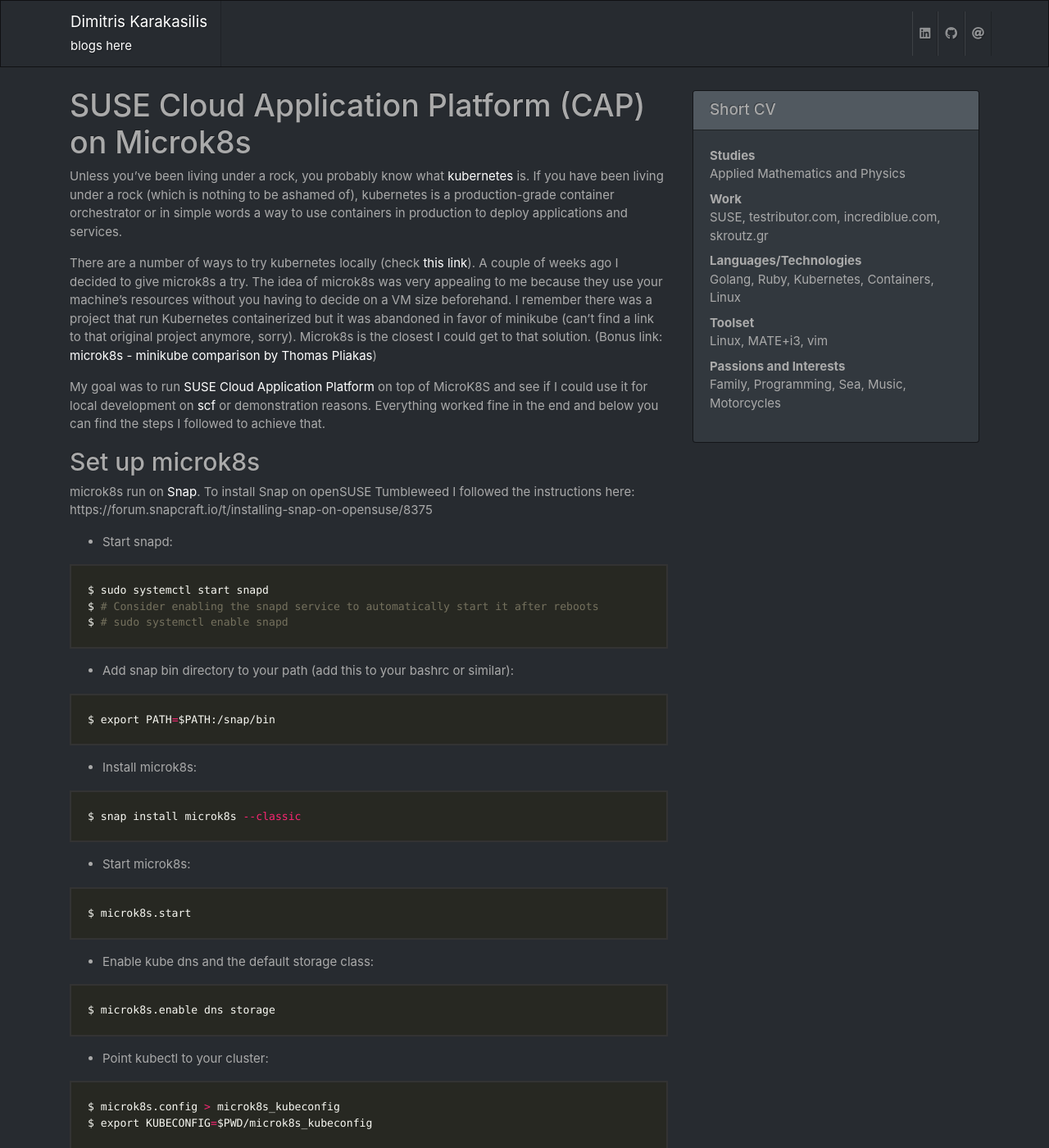
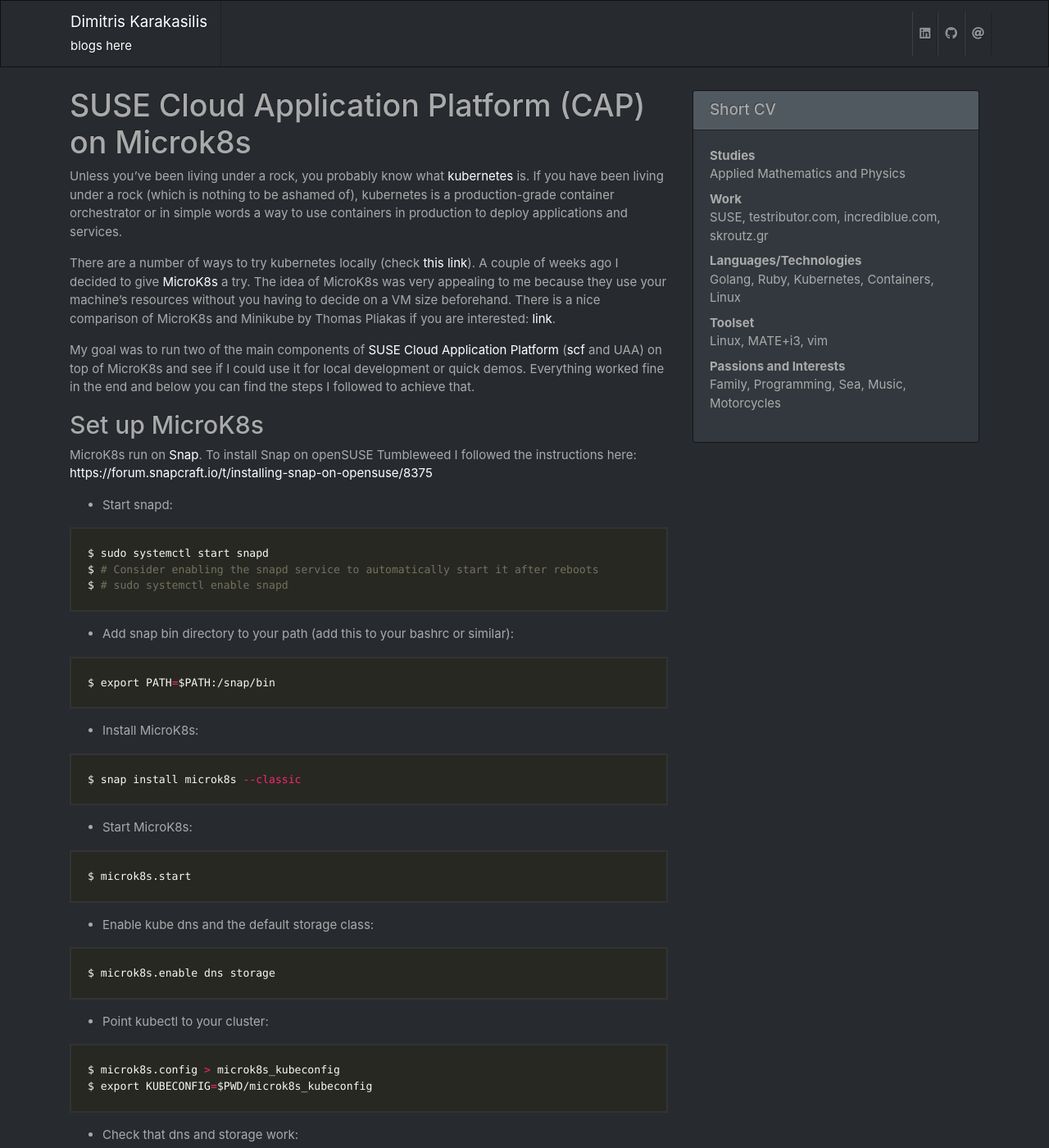
Before and after one commit to jimmykarily/myblog, a Jekyll site: the page built from _posts/2019-01-27-scf-on-microk8s.markdown, in a window 1280 px wide and 1400 px high. Shown: the whole window at 82% size. Built offline with Jekyll 4.4.1, drawn with Linux system fonts in a browser that asks for light colours; nearby versions of some CDN libraries; some of the changed text lies outside the part shown.

Commit message:
Finalize the post

````diff
--- a/_posts/2019-01-12-scf-on-microk8s.markdown
+++ b/_posts/2019-01-27-scf-on-microk8s.markdown
@@ -1,24 +1,23 @@
 ---
 layout: default
-title: "SUSE CloudFoundry on microk8s"
-description: A guide on how to setup scf on microk8s for development or demo
-date:   2019-01-12
+title: "SUSE CloudFoundry on MicroK8s"
+description: A guide on how to setup scf on MicroK8s for development or demo
+date:   2019-01-27
 #image: /images/lake_reflections.jpg
-tags: [microk8s, cloudfoundry, scf, suse, kubernetes]
+tags: [MicroK8s, cloudfoundry, scf, suse, kubernetes]
 ---
 
 # SUSE Cloud Application Platform (CAP) on Microk8s
 
 Unless you've been living under a rock, you probably know what [kubernetes](https://kubernetes.io/) is. If you have been living under a rock (which is nothing to be ashamed of), kubernetes is a production-grade container orchestrator or in simple words a way to use containers in production to deploy applications and services.
 
-There are a number of ways to try kubernetes locally (check [this link](https://kubernetes.io/docs/setup/pick-right-solution/#local-machine-solutions)). A couple of weeks ago I decided to give microk8s a try. The idea of microk8s was very appealing to me because they use your machine's resources without you having to decide on a VM size beforehand. I remember there was a project that run Kubernetes containerized but it was abandoned in favor of minikube (can't find a link to that original project anymore, sorry). Microk8s is the closest I could get to that solution.
-(Bonus link: [microk8s - minikube comparison by Thomas Pliakas](https://codefresh.io/kubernetes-tutorial/local-kubernetes-linux-minikube-vs-microk8s/))
+There are a number of ways to try kubernetes locally (check [this link](https://kubernetes.io/docs/setup/pick-right-solution/#local-machine-solutions)). A couple of weeks ago I decided to give [MicroK8s](https://microk8s.io/) a try. The idea of MicroK8s was very appealing to me because they use your machine's resources without you having to decide on a VM size beforehand. There is a nice comparison of MicroK8s and Minikube by Thomas Pliakas if you are interested: [link](https://codefresh.io/kubernetes-tutorial/local-kubernetes-linux-minikube-vs-microk8s/).
 
-My goal was to run [SUSE Cloud Application Platform](https://github.com/suse/scf) on top of MicroK8S and see if I could use it for local development on [scf](https://github.com/SUSE/scf) or demonstration reasons. Everything worked fine in the end and below you can find the steps I followed to achieve that.
+My goal was to run two of the main components of [SUSE Cloud Application Platform](https://www.suse.com/products/cloud-application-platform/)  ([scf](https://github.com/suse/scf) and UAA) on top of MicroK8s and see if I could use it for local development or quick demos. Everything worked fine in the end and below you can find the steps I followed to achieve that.
 
-## Set up microk8s
+## Set up MicroK8s
 
-microk8s run on [Snap](https://snapcraft.io/). To install Snap on openSUSE Tumbleweed I followed the instructions here: https://forum.snapcraft.io/t/installing-snap-on-opensuse/8375
+MicroK8s run on [Snap](https://snapcraft.io/). To install Snap on openSUSE Tumbleweed I followed the instructions here: [https://forum.snapcraft.io/t/installing-snap-on-opensuse/8375](https://forum.snapcraft.io/t/installing-snap-on-opensuse/8375)
 
 - Start snapd:
 
@@ -34,13 +33,13 @@
 $ export PATH=$PATH:/snap/bin
 ```
 
-- Install microk8s:
+- Install MicroK8s:
 
 ```bash
 $ snap install microk8s --classic
 ```
 
-- Start microk8s:
+- Start MicroK8s:
 
 ```bash
 $ microk8s.start
@@ -119,7 +118,7 @@
 search suse.de
 ```
 
-This (by default) was inherited inside the pods resolv.conf file (See here why: [kubernetes](https://kubernetes.io/docs/tasks/administer-cluster/dns-custom-nameservers/#introduction), [microk8s](https://github.com/ubuntu/microk8s/blob/master/microk8s-resources/actions/dns.yaml#L209))
+This (by default) was inherited inside the pods resolv.conf file (See here why: [kubernetes](https://kubernetes.io/docs/tasks/administer-cluster/dns-custom-nameservers/#introduction), [MicroK8s](https://github.com/ubuntu/microk8s/blob/master/microk8s-resources/actions/dns.yaml#L209))
 
 This resulted in router-0 pod to fail to become ready (it was adding suse.de in the routing-api-0 hostname).
 To avoid this (or other similar) problem, open `/var/snap/microk8s/current/args/kubelet` and add this line in the existing options:
@@ -142,9 +141,18 @@
 - Update grub: `sudo grub2-mkconfig -o /boot/grub2/grub.cfg`
 - Reboot your system to apply the change
 
-## Deploy SUSE Cloud Application Platform
+## Deploy scf
 
-Our cluster is ready so we can follow [the official documentation to deploy CAP](https://www.suse.com/documentation/cloud-application-platform-1/singlehtml/book_cap_guides/book_cap_guides.html#sec.cap.helm-deploy-prod):
+We will deploy the openSUSE based version of CloudFoundry (Cloud Application Platform comes with SLE stemcell and stack). Grab the latest release from here: https://github.com/SUSE/scf/releases. In my case it was [the 2.14.5 zip file](https://github.com/SUSE/scf/releases/download/2.14.5/scf-opensuse-2.14.5+cf2.7.0.0.g6360c016.zip).
+
+Extract the zip file to your desired location:
+
+```bash
+$ mkdir tmp
+$ cd tmp
+$ wget https://github.com/SUSE/scf/releases/download/2.14.5/scf-opensuse-2.14.5+cf2.7.0.0.g6360c016.zip
+$ unzip scf-opensuse-2.14.5+cf2.7.0.0.g6360c016.zip
+```
 
 Install tiller:
 
@@ -153,13 +161,6 @@
 $ watch helm version
 ```
 (wait until the tiller version appears)
-
-
-Setup the suse helm registry:
-
-```bash
-$ helm repo add suse https://kubernetes-charts.suse.com/
-```
 
 Create the scf-config-value.yaml (replace `192.168.1.152` everywhere in the file
 with the one returned by `microk8s.config | grep server`):
@@ -272,5 +265,12 @@
 
 ## Conclusion
 
-- You can run applications and services locally (e.g. concourse)
-- https://github.com/kubernetes-sigs/kind (https://www.youtube.com/watch?v=okw8brTi6MY)
+This experiment proved to be the easiest way to deploy scf locally so far for me. It is also quite flexible since I don't need to know how many resources I will need for my CloudFoundry applications beforehand.
+
+Although I used SUSE Cloud Application Platform components for this experiment, it can also be used to deploy any helm package out there. For example, I successfully deployed [Concourse CI](https://github.com/helm/charts/tree/master/stable/concourse) on the same cluster. Having everything running on the same machine drove my SSD to its limits though.
+
+If you were looking for docker-compose files to deploy containerized applications locally, with microk8s you can now look for a helm chart as an alternative.
+
+While finishing this post, I watched the [recording of an interesting TGI Kubernetes episode](https://www.youtube.com/watch?v=okw8brTi6MY) where ["kind"](https://github.com/kubernetes-sigs/kind) ([K]ubernetes [IN] [D]ocker) was presented. I think that will be the next local kubernetes solution I will try.
+
+Stay tuned...
````
Also changed, not shown: other parts of _posts/2019-01-27-scf-on-microk8s.markdown (+5 -13 lines).
